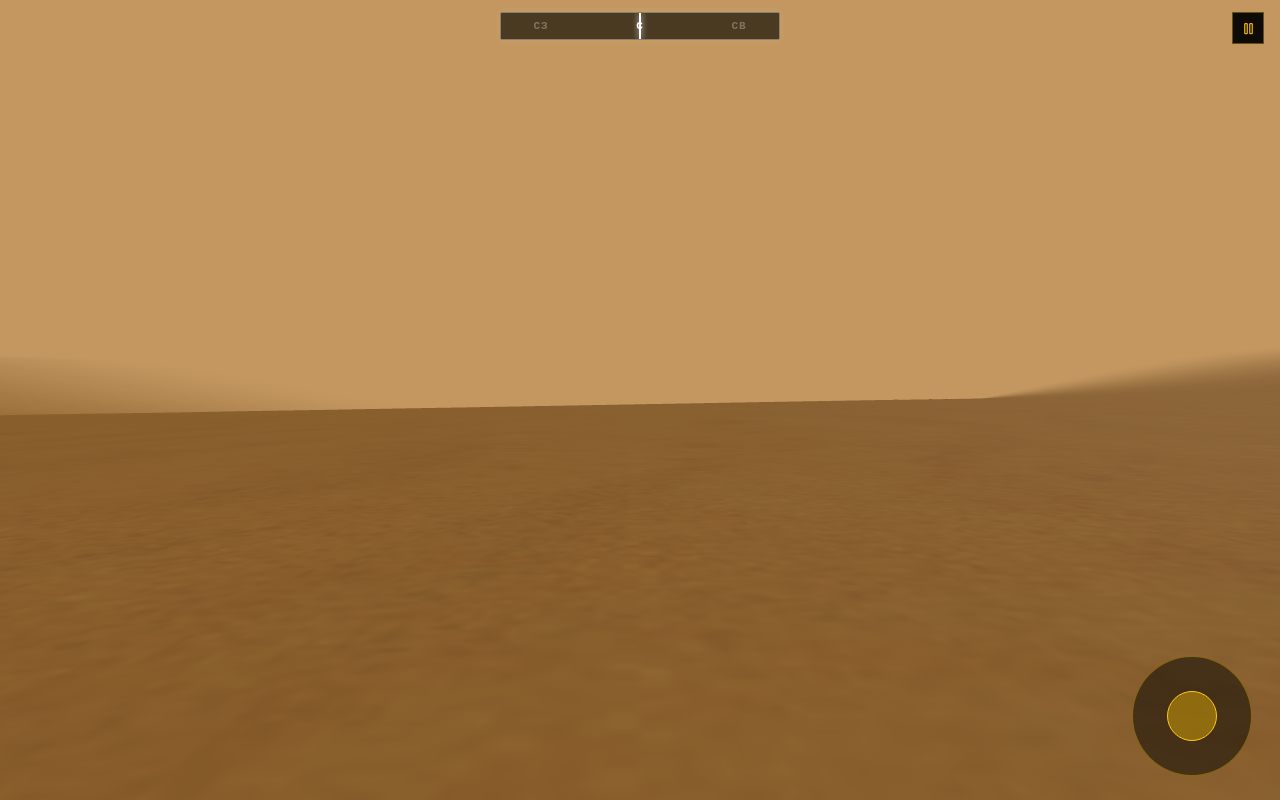
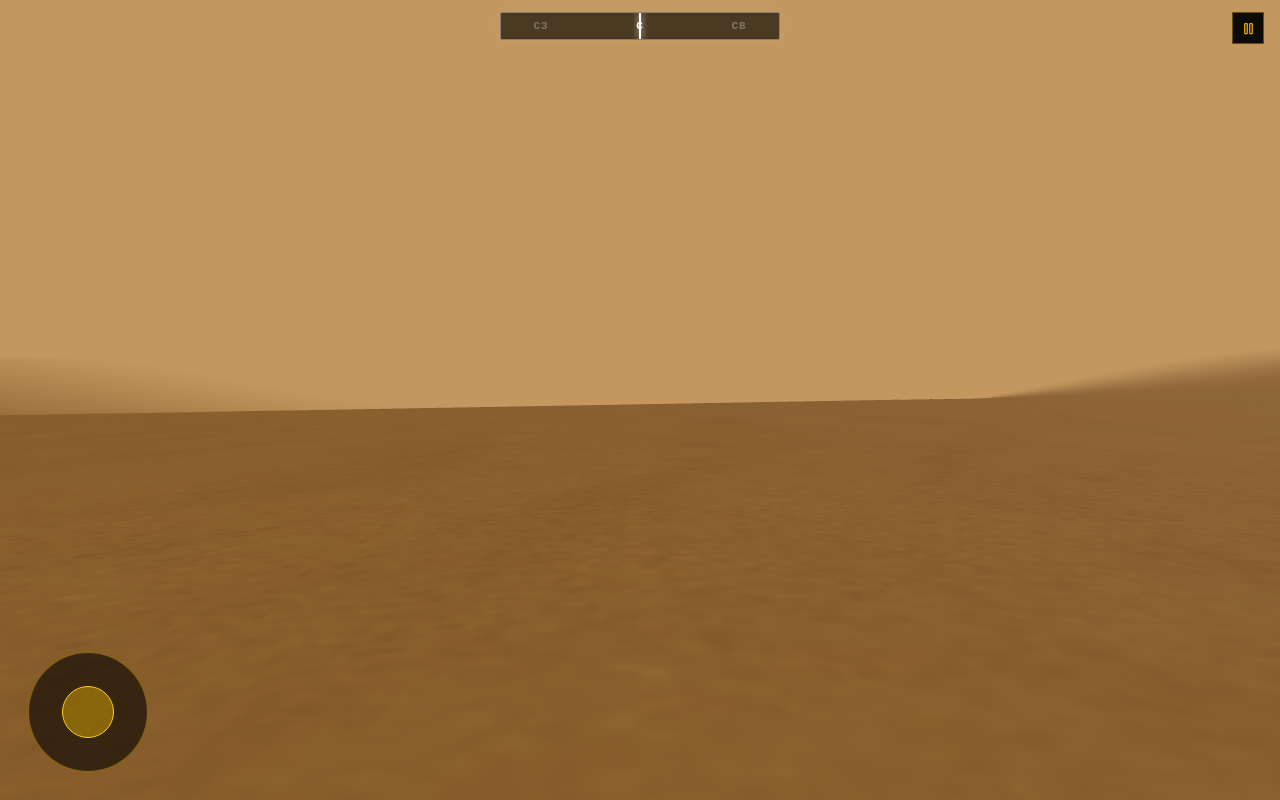
Before and after one commit to JDonn319/TheEndlessWastelands, a React (Vite) app: page / in a window 1280 px wide. Both pictures are taken after a click on the button "НАЧАТЬ". Built offline with nearby package versions, Linux system fonts and the light colour scheme.

Commit message:
Update Joystick.tsx

```diff
--- a/src/ui/Joystick.tsx
+++ b/src/ui/Joystick.tsx
@@ -9,7 +9,7 @@ export const Joystick: React.FC<JoystickProps> = ({ onMove }) => {
   const [knobPos, setKnobPos] = useState({ x: 0, y: 0 })
   const touchIdRef = useRef<number | null>(null)
   const baseCenterRef = useRef({ x: 0, y: 0 })
-  const radius = 45
+  const radius = 46
 
   const handleTouchStart = (e: React.TouchEvent<HTMLDivElement>) => {
     if (touchIdRef.current !== null) return
@@ -21,25 +21,26 @@ export const Joystick: React.FC<JoystickProps> = ({ onMove }) => {
       y: rect.top + rect.height / 2,
     }
     setActive(true)
-    updatePosition(touch.clientX, touch.clientY)
+    updateKnob(touch.clientX, touch.clientY)
   }
 
   const handleTouchMove = (e: React.TouchEvent<HTMLDivElement>) => {
     for (let i = 0; i < e.changedTouches.length; i++) {
       const touch = e.changedTouches[i]
       if (touch.identifier === touchIdRef.current) {
-        updatePosition(touch.clientX, touch.clientY)
+        updateKnob(touch.clientX, touch.clientY)
         break
       }
     }
   }
 
-  const updatePosition = (clientX: number, clientY: number) => {
+  const updateKnob = (clientX: number, clientY: number) => {
     const dx = clientX - baseCenterRef.current.x
     const dy = clientY - baseCenterRef.current.y
-    const distance = Math.sqrt(dx * dx + dy * dy)
-    const clampedDist = Math.min(distance, radius)
+    const dist = Math.sqrt(dx * dx + dy * dy)
     const angle = Math.atan2(dy, dx)
+    const clampedDist = Math.min(dist, radius)
+
     const x = Math.cos(angle) * clampedDist
     const y = Math.sin(angle) * clampedDist
 
@@ -70,30 +71,30 @@ export const Joystick: React.FC<JoystickProps> = ({ onMove }) => {
       onTouchCancel={handleTouchEnd}
       style={{
         position: 'fixed',
-        bottom: '24px',
-        right: '28px',
+        bottom: '28px',
+        left: '28px',
         width: '120px',
         height: '120px',
         borderRadius: '50%',
-        backgroundColor: 'rgba(14, 11, 6, 0.55)',
-        border: '1px solid rgba(234, 179, 8, 0.4)',
+        backgroundColor: 'rgba(12, 9, 4, 0.65)',
+        border: '1.5px solid rgba(234, 179, 8, 0.45)',
         display: 'flex',
         alignItems: 'center',
         justifyContent: 'center',
         pointerEvents: 'auto',
         touchAction: 'none',
-        zIndex: 55,
+        zIndex: 60,
       }}
     >
       <div
         style={{
-          width: '50px',
-          height: '50px',
+          width: '52px',
+          height: '52px',
           borderRadius: '50%',
           backgroundColor: active ? '#facc15' : 'rgba(234, 179, 8, 0.45)',
-          border: '1px solid #facc15',
+          border: '1.5px solid #facc15',
           transform: `translate(${knobPos.x}px, ${knobPos.y}px)`,
-          transition: active ? 'none' : 'transform 0.15s ease-out',
+          transition: active ? 'none' : 'transform 0.12s ease-out',
           pointerEvents: 'none',
         }}
       />
```
